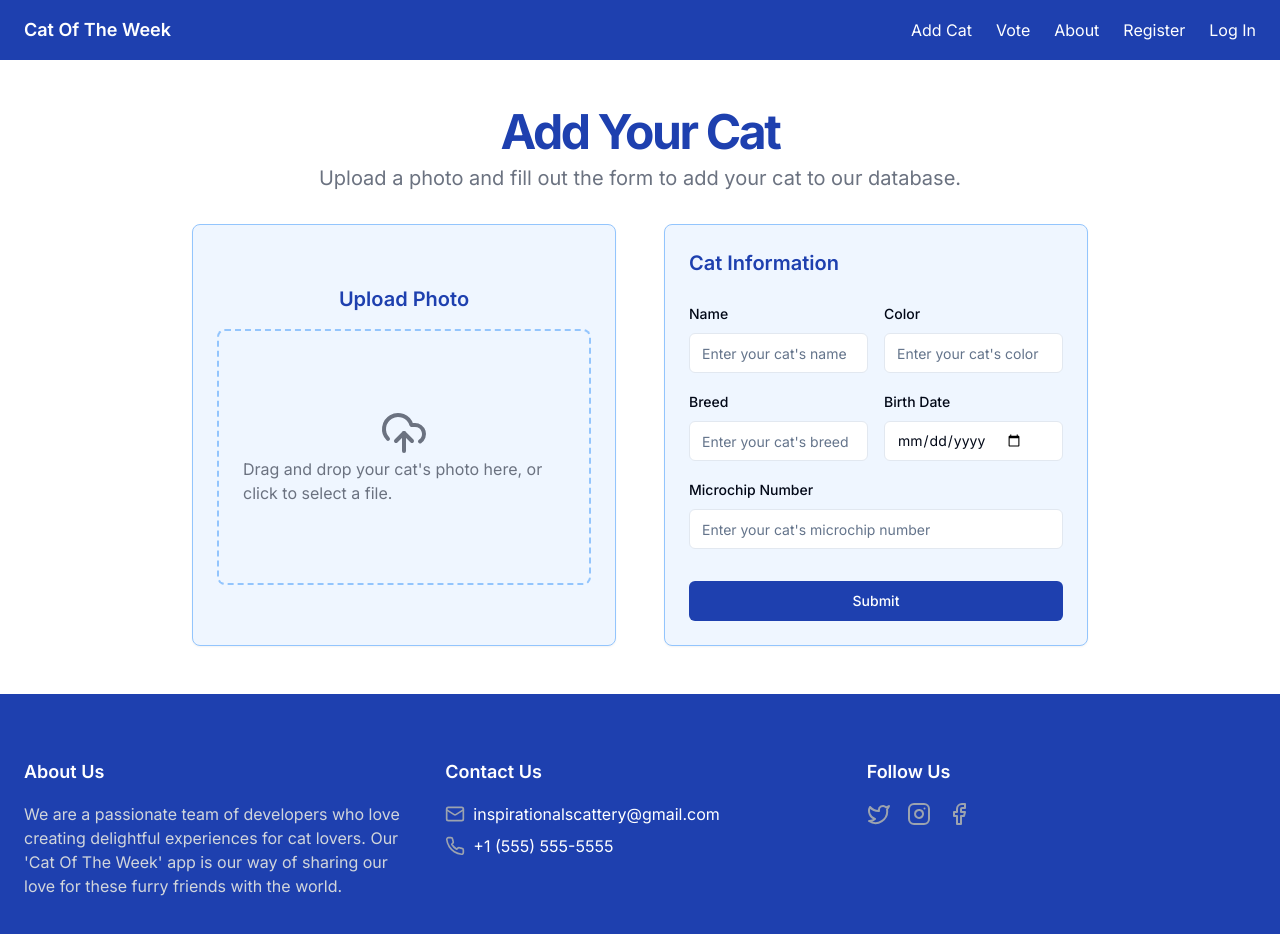
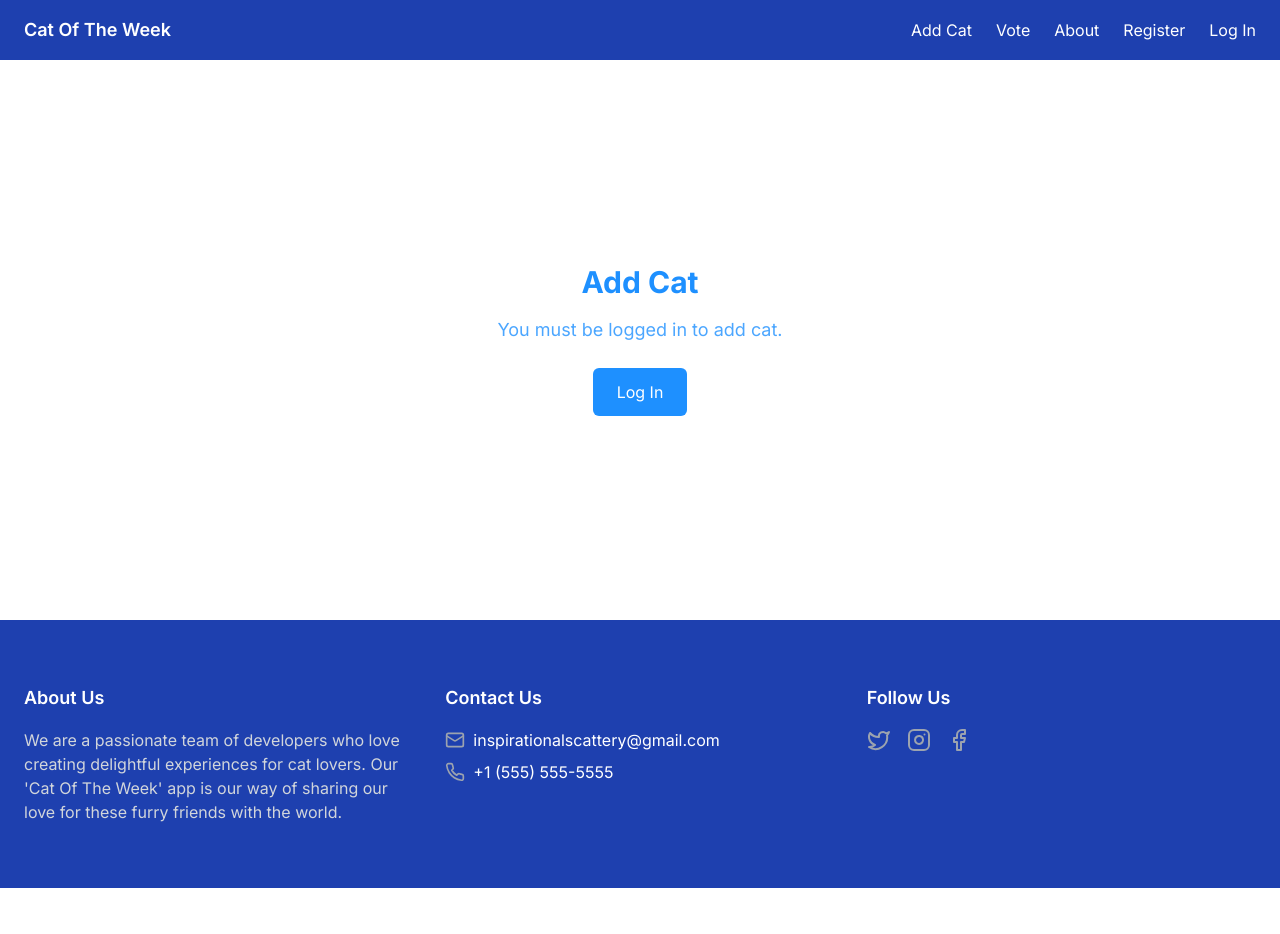
Before and after one commit to DamyanBG/cat-of-the-day-nextjs, a Next.js app: page /add-cat in a window 1280 px wide. Shown: the top 934 px of the page. After the commit the page ends 888 px from the top, so only its background shows below. Built offline with nearby package versions, Linux system fonts and the light colour scheme.

Commit message:
handle edge cases

```diff
--- a/app/add-cat/page.tsx
+++ b/app/add-cat/page.tsx
@@ -11,6 +11,7 @@ import { UserContext } from "@/context/UserProvider";
 import { postCat } from "@/api/catApi";
 import { ImageInfoValues } from "@/types/imageTypes";
 import { postImage } from "@/api/imageApi";
+import MustLogIn from "@/components/MustLogIn";
 
 const initialFormValues: AddCatValues = {
     name: "",
@@ -92,6 +93,10 @@ export default function AddCat() {
         <CatPhotoUpload isUploading={isUploading} onUpload={handleUpload} />
     );
 
+    if (!user.token) {
+        return <MustLogIn title="Add Cat" text="You must be logged in to add cat." />
+    }
+
     return (
         <CatFormWrapper
             photoSectionEl={photoSectionEl}
--- a/app/vote/page.tsx
+++ b/app/vote/page.tsx
@@ -6,6 +6,8 @@ import VoteSection from "@/components/VoteSection";
 import { UserContext } from "@/context/UserProvider";
 import { CatForVote, CatVote, Vote } from "@/types/cat";
 import { getCatForVote, postCatVote } from "@/api/catApi";
+import NoMoreCats from "@/components/NoMoreCats";
+import MustLogIn from "@/components/MustLogIn";
 
 const initialState: CatForVote = {
     pk: 0,
@@ -44,5 +46,13 @@ export default function VotePage() {
         setIsLoading(false);
     };
 
+    if (!user.token) {
+        return <MustLogIn title="Vote" text="You must be logged in to vote for cats." />
+    }
+
+    if (areNoMoreCats) {
+        return <NoMoreCats />
+    }
+
     return <VoteSection catImgSrc={catForVote.photo_url} onVote={handleVote} />;
 }
--- a/components/MustLogIn.tsx
+++ b/components/MustLogIn.tsx
@@ -5,15 +5,17 @@
  */
 import Link from "next/link"
 
-export default function MustLogIn() {
+import { MustLogInProps } from "@/types/components"
+
+export default function MustLogIn({ title, text }: MustLogInProps) {
   return (
-    <section className="flex flex-col items-center justify-center bg-white py-12 px-4 md:px-6">
+    <section className="min-h-[70vh] flex flex-col items-center justify-center bg-white py-12 px-4 md:px-6">
       <div className="container mx-auto max-w-3xl text-center">
-        <h1 className="text-3xl font-bold text-[rgb(30,144,255)]">Vote</h1>
-        <p className="mt-4 text-lg text-[rgb(30,144,255)]/80">You must be logged in to vote for cats.</p>
+        <h1 className="text-3xl font-bold text-[rgb(30,144,255)]">{title}</h1>
+        <p className="mt-4 text-lg text-[rgb(30,144,255)]/80">{text}</p>
         <Link
           className="mt-6 inline-flex items-center rounded-md bg-[rgb(30,144,255)] px-6 py-3 text-white transition-colors hover:bg-[rgb(0,90,140)] focus:outline-none focus:ring-2 focus:ring-[rgb(30,144,255)] focus:ring-offset-2"
-          href="#"
+          href="/login"
         >
           Log In
         </Link>
--- a/components/NoMoreCats.tsx
+++ b/components/NoMoreCats.tsx
@@ -7,7 +7,7 @@ import Link from "next/link"
 
 export default function NoMoreCats() {
   return (
-    <section className="bg-white text-[rgb(30,144,255)] py-12 md:py-24 lg:py-32">
+    <section className="bg-white lg:min-h-[70vh] text-[rgb(30,144,255)] py-12 md:py-24 lg:py-32">
       <div className="container px-4 md:px-6 text-center">
         <div className="max-w-xl mx-auto space-y-4">
           <h2 className="text-3xl font-bold tracking-tighter sm:text-4xl md:text-5xl">No More Cats Available</h2>
--- a/types/components.ts
+++ b/types/components.ts
@@ -31,3 +31,8 @@ export interface VoteSectionProps {
     catImgSrc: string;
     onVote: (vote: Vote) => void;
 }
+
+export interface MustLogInProps {
+    title: string;
+    text: string;
+}
```
